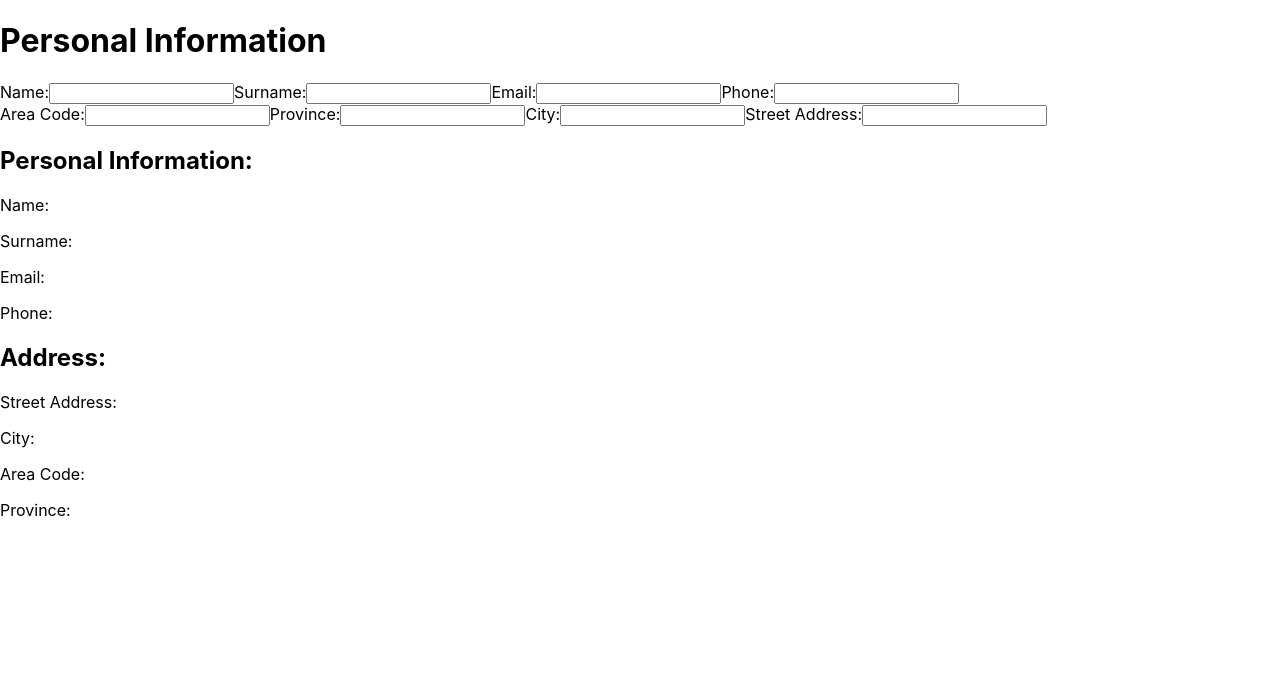
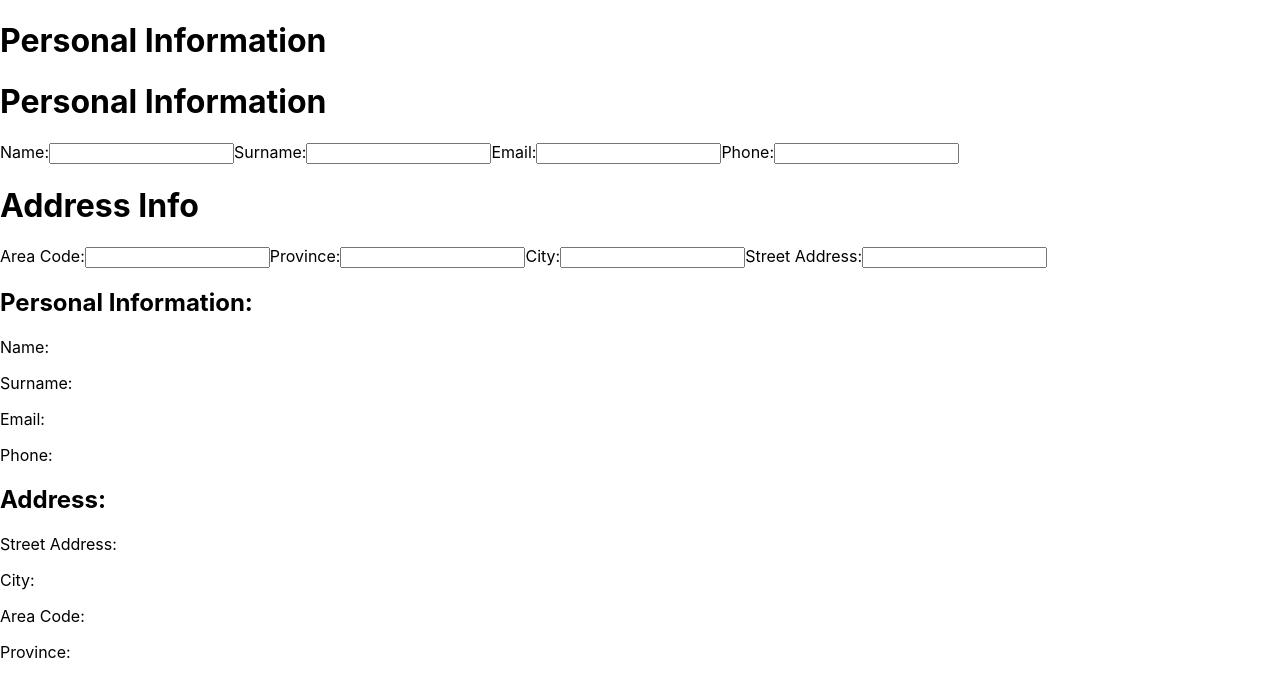
Before and after one commit to Lwazicekiso/CV_APP, a React (Create React App) app in the folder cv_app/: page / in a window 1280 px wide. Shown: the top 696 px of the page. Built offline with nearby package versions, Linux system fonts and the light colour scheme.

Commit message:
minor changes in structure

```diff
--- a/cv_app/src/addressInfo.js
+++ b/cv_app/src/addressInfo.js
@@ -1,8 +1,8 @@
 import React from 'react';
-
 export default function Address({
   setAreaCode,address,setAdress,  setProvince, setCity, setStreetAddress,
   areaCode, province, city, streetAddress
+
 }) {
 
   // Event handlers (no changes needed here)
@@ -12,8 +12,9 @@ export default function Address({
   const handleStreetAddressChange = (event) => setStreetAddress(event.target.value);
 
   return (
+    <div>
+    <h1>Address Info</h1>
     <form>
-      <div>
         {/* Input fields with corrected props */}
         <label htmlFor="areaCode">Area Code:</label>
         <input id="areaCode" type="number" value={areaCode} onChange={handleAreaCodeChange} />
@@ -26,7 +27,9 @@ export default function Address({
 
         <label htmlFor="streetAddress">Street Address:</label>
         <input id="streetAddress" type="text" value={streetAddress} onChange={handleStreetAddressChange} />
-      </div>
+
     </form>
+    </div>
+
   );
 }
--- a/cv_app/src/personalnfo.js
+++ b/cv_app/src/personalnfo.js
@@ -12,6 +12,8 @@ export default function PersonalInfo({
   const handlePhoneChange = (event) => setPhone(event.target.value);
 
   return (
+    <div>
+    <h1>Personal Information</h1>
     <form id='PersonaInfoForm'>
       <div>
         <label htmlFor="name">Name:</label>
@@ -27,5 +29,7 @@ export default function PersonalInfo({
         <input id="phone" type="tel" value={phone} onChange={handlePhoneChange} />
       </div>
     </form>
+    </div>
+
   );
 }
```
